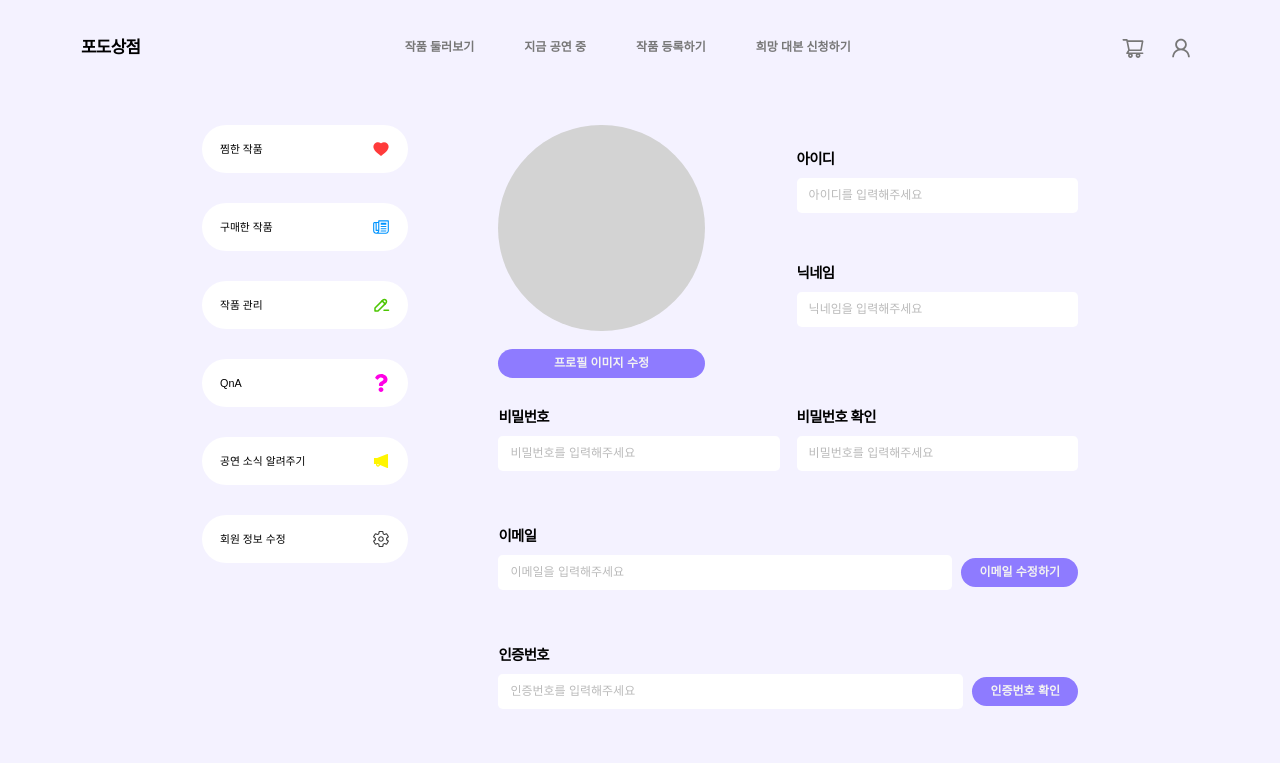
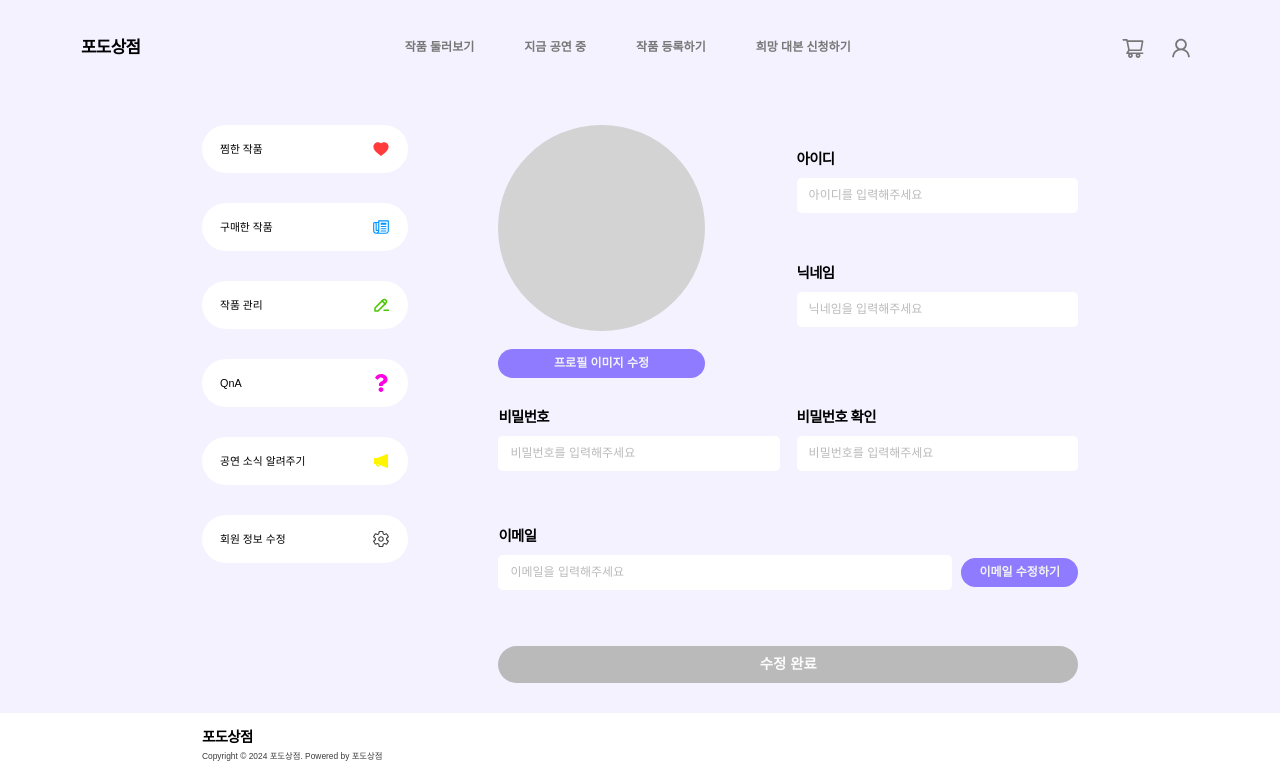
Before and after one commit to game240/FE, a React (Vite) app: page /mypage/profile-edit in a window 1280 px wide. Shown: the top 763 px of the page. Built offline with nearby package versions, Linux system fonts and the light colour scheme.

Commit message:
FEAT : 인증번호 숨기기 구현

```diff
--- a/src/components/InputField/index.tsx
+++ b/src/components/InputField/index.tsx
@@ -5,13 +5,17 @@ import * as S from "./style";
 import { forwardRef } from "react";
 
 const InputField = forwardRef<HTMLInputElement, InputFeildPropsType>(
-  ({ title, buttonName, error, ...props }, ref) => {
+  ({ title, buttonName, error, handleButtonClick, ...props }, ref) => {
     return (
       <S.Container>
         <h4>{title}</h4>
         <S.Field>
           <Input ref={ref} {...props} />
-          {buttonName && <Button size="medium">{buttonName}</Button>}
+          {buttonName && (
+            <Button type="button" size="medium" onClick={handleButtonClick}>
+              {buttonName}
+            </Button>
+          )}
         </S.Field>
         <S.ErrorMessage>{error && error.message}</S.ErrorMessage>
       </S.Container>
--- a/src/interface/commonType.ts
+++ b/src/interface/commonType.ts
@@ -25,5 +25,6 @@ export interface InputFeildPropsType {
   title: string;
   buttonName?: string;
   error?: FieldError;
+  handleButtonClick?: () => void;
   [key: string]: unknown;
 }
--- a/src/pages/mypage/profile-edit/index.tsx
+++ b/src/pages/mypage/profile-edit/index.tsx
@@ -3,9 +3,11 @@ import Layout from "../components/Layout";
 import * as S from "./style";
 import InputField from "@/components/InputField";
 import { useProfileEditSchema } from "@/hooks/useProfileEditSchema";
+import { useToggle } from "@/hooks/useToggle";
 
 const ProfileEdit = () => {
   const { register, handleSubmit, errors, isValid } = useProfileEditSchema();
+  const [isOpenEmailCheck, handleIsOpenEmailCheck] = useToggle(false);
   const handleSubmitForm = () => alert("회원정보를 수정했습니다.");
 
   return (
@@ -14,7 +16,9 @@ const ProfileEdit = () => {
         <div className="section-row">
           <S.SectionImg>
             <div className="alt-img" />
-            <Button size="medium">프로필 이미지 수정</Button>
+            <Button type="button" size="medium">
+              프로필 이미지 수정
+            </Button>
           </S.SectionImg>
 
           <S.SectionName>
@@ -36,14 +40,14 @@ const ProfileEdit = () => {
 
         <div className="section-row">
           <InputField
-            // type="password"
+            type="password"
             title="비밀번호"
             placeholder="비밀번호를 입력해주세요"
             error={errors.password}
             {...register("password")}
           />
           <InputField
-            // type="password"
+            type="password"
             title="비밀번호 확인"
             placeholder="비밀번호를 입력해주세요"
             error={errors.confirmPassword}
@@ -54,18 +58,21 @@ const ProfileEdit = () => {
         <InputField
           title="이메일"
           placeholder="이메일을 입력해주세요"
-          buttonName="이메일 수정하기"
+          buttonName={isOpenEmailCheck ? "취소" : "이메일 수정하기"}
+          handleButtonClick={handleIsOpenEmailCheck}
           error={errors.email}
           {...register("email")}
         />
 
-        <InputField
-          title="인증번호"
-          placeholder="인증번호를 입력해주세요"
-          buttonName="인증번호 확인"
-        />
+        {isOpenEmailCheck && (
+          <InputField
+            title="인증번호"
+            placeholder="인증번호를 입력해주세요"
+            buttonName="인증번호 확인"
+          />
+        )}
 
-        <Button size="large" disabled={!isValid}>
+        <Button type="submit" size="large" disabled={!isValid}>
           수정 완료
         </Button>
       </S.Form>
```
